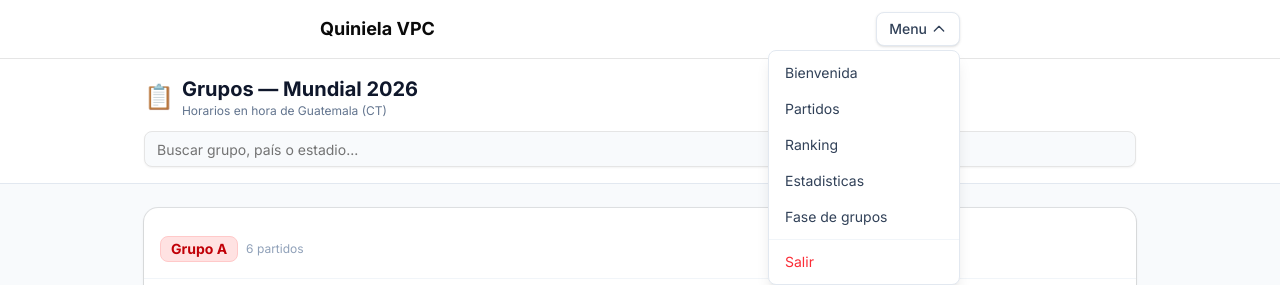
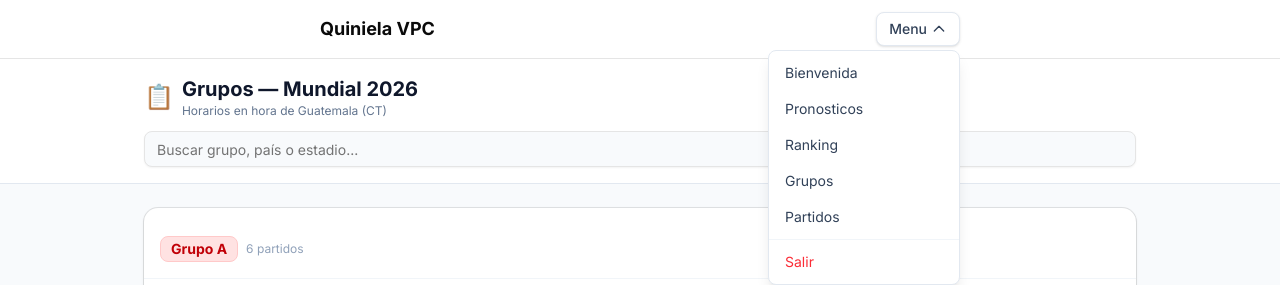
Before and after one commit to ArmandoHub/Quiniela-Mundial-VPC, a Next.js app: page /grupos in a window 1280 px wide. Both pictures are taken after a click on the button "Menu". Shown: the top 285 px of the page. Built offline with nearby package versions, Linux system fonts and the light colour scheme.

Commit message:
Cambio en NavBar

```diff
--- a/src/components/NavMenu.tsx
+++ b/src/components/NavMenu.tsx
@@ -58,7 +58,7 @@ export default function NavMenu() {
               onClick={() => setOpen(false)}
               className="block px-4 py-2 text-sm text-slate-700 hover:bg-slate-50"
             >
-              Partidos
+              Pronosticos
             </Link>
             <Link
               href="/ranking"
@@ -72,14 +72,14 @@ export default function NavMenu() {
               onClick={() => setOpen(false)}
               className="block px-4 py-2 text-sm text-slate-700 hover:bg-slate-50"
             >
-              Estadisticas
+              Grupos
             </Link>
             <Link
               href="/grupos"
               onClick={() => setOpen(false)}
               className="block px-4 py-2 text-sm text-slate-700 hover:bg-slate-50"
             >
-              Fase de grupos
+              Partidos
             </Link>
             <div className="my-1 h-px bg-slate-100" />
             <button
```
